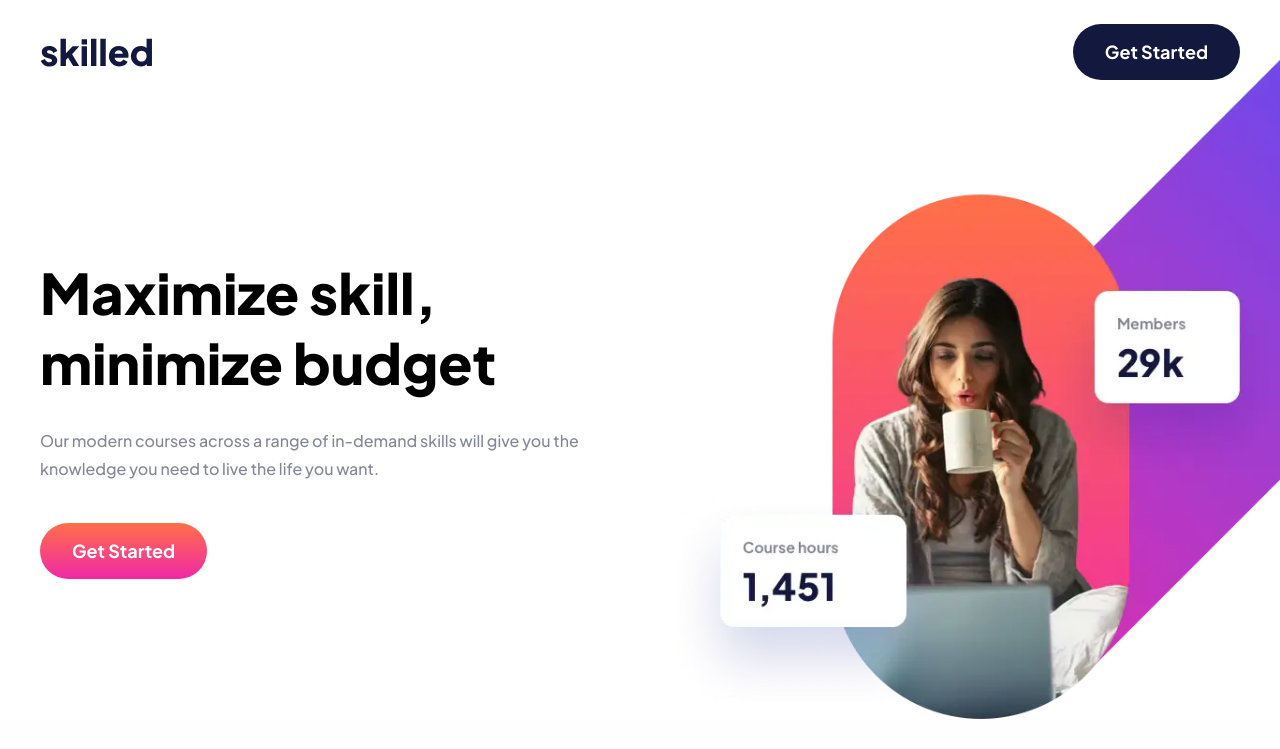
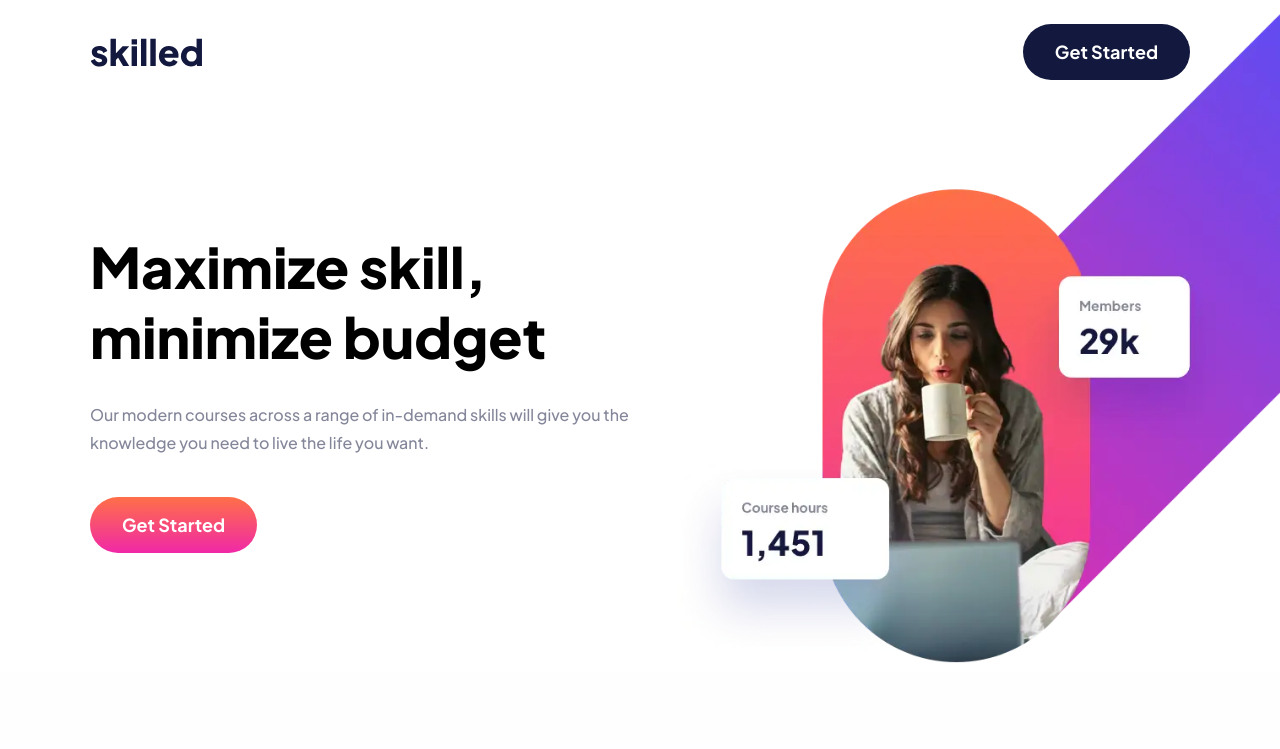
Before and after one commit to Devsniper1106/English-learning-landing-page, a React (Create React App) app: page / in a window 1280 px wide. Shown: the top 749 px of the page. Built offline with nearby package versions, Linux system fonts and the light colour scheme.

Commit message:
Reduce max width

```diff
--- a/src/styles/globalStyles.js
+++ b/src/styles/globalStyles.js
@@ -40,7 +40,7 @@ html{
 	--primary-gradient: linear-gradient(180deg, var(--color-orange) 0%, var(--color-pink) 100%);
 	--secondary-gradient: linear-gradient(180deg, var(--color-deep-blue) -54.32%, var(--color-pink) 100%);
 
-	--max-width: 1200px;
+	--max-width: 1100px;
 	--min-pad: 32px;
 	--stretch-margin: min(-2vw, calc(-1 * (100vw - var(--max-width)) / 2));
 }
```
